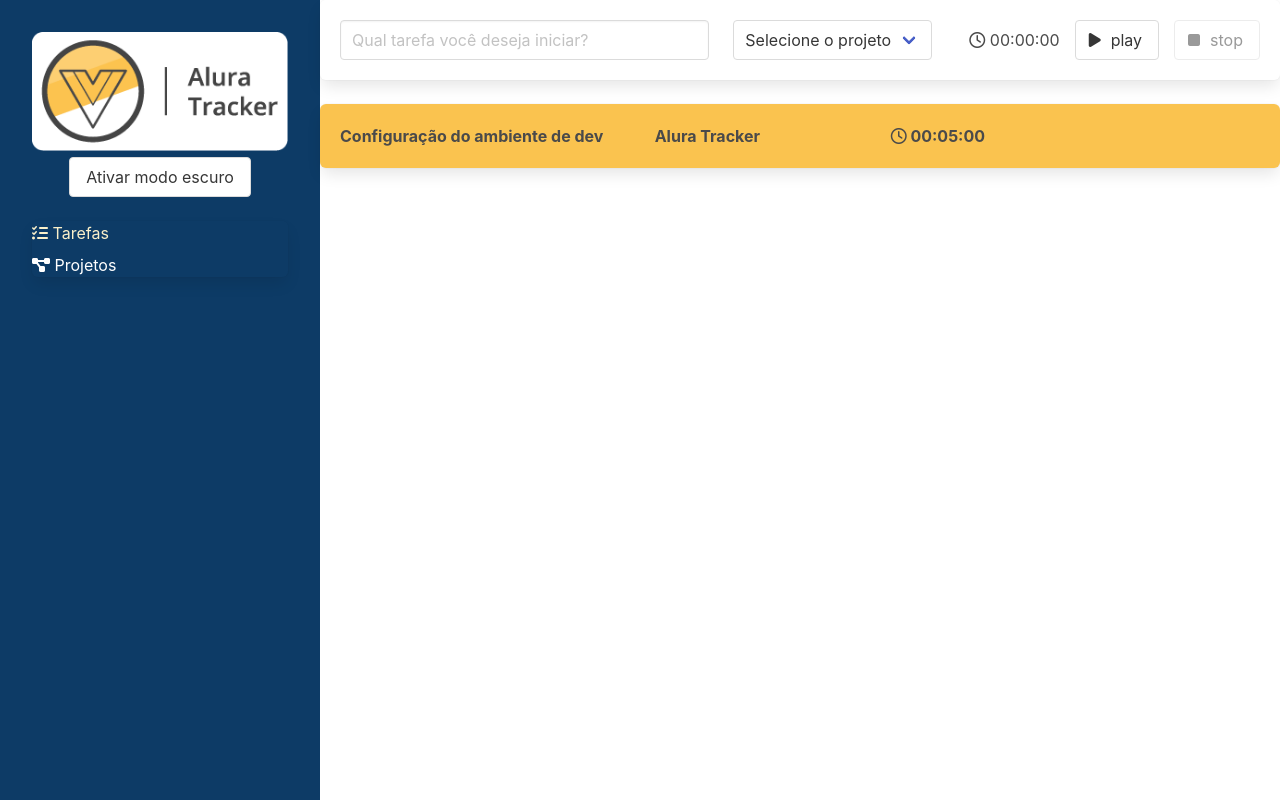
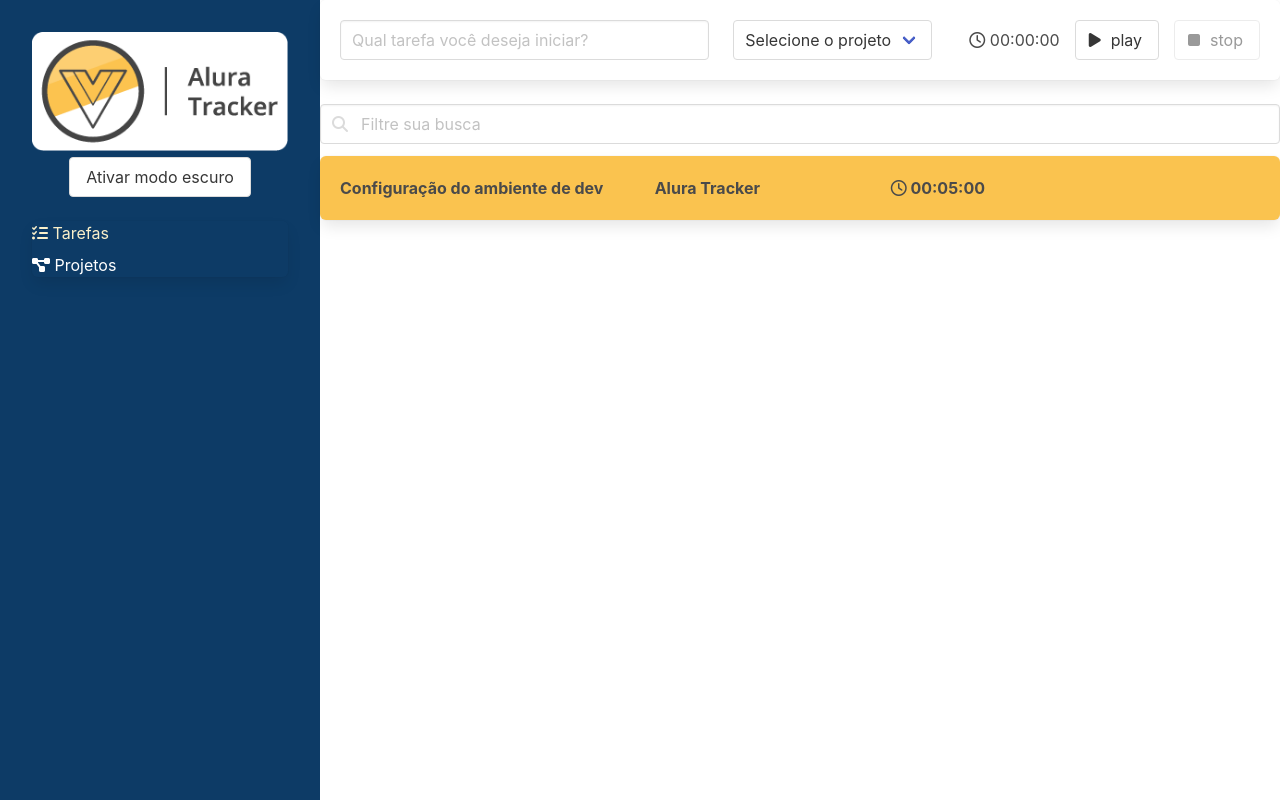
Before and after one commit to pinheiroduda/alura-tracker, a Vue app: page /#/ in a window 1280 px wide. Built offline with nearby package versions, Linux system fonts and the light colour scheme; data requests are answered from the project's data file.

Commit message:
feat: adds task filter

```diff
--- a/src/views/Tarefas.vue
+++ b/src/views/Tarefas.vue
@@ -1,15 +1,28 @@
 <template>
   <FormularioComponent @aoSalvarTarefa="salvarTarefa" />
   <div class="lista">
+    <BoxComponent v-if="listaEstaVazia">
+      Ainda não foi registrada nenhuma tarefa hoje:/
+    </BoxComponent>
+    <div class="field">
+      <p class="control has-icons-left">
+        <input
+          class="input"
+          type="texto"
+          placeholder="Filtre sua busca"
+          v-model="filtro"
+        />
+        <span class="icon is-small is-left">
+          <i class="fas fa-search"></i>
+        </span>
+      </p>
+    </div>
     <TarefaComponent
       v-for="(tarefa, index) in tarefas"
       :key="index"
       :tarefa="tarefa"
       @aoClicarNaTarefa="selecionarTarefa"
     />
-    <BoxComponent v-if="listaEstaVazia">
-      Ainda não foi registrada nenhuma tarefa hoje:/
-    </BoxComponent>
     <div
       class="modal"
       :class="{ 'is-active': tarefaSelecionada }"
@@ -48,7 +61,7 @@
 </template>
 
 <script lang="ts">
-import { computed, defineComponent } from 'vue'
+import { computed, defineComponent, ref } from 'vue'
 import FormularioComponent from '../components/Formulario.vue'
 import TarefaComponent from '../components/Tarefa.vue'
 import BoxComponent from '../components/Box.vue'
@@ -103,9 +116,19 @@ export default defineComponent({
     const store = useStore()
     store.dispatch(OBTER_TAREFAS)
     store.dispatch(OBTER_PROJETOS)
+
+    const filtro = ref('')
+
+    const tarefas = computed(() =>
+      store.state.tarefa.tarefas.filter(
+        task => !filtro.value || task.descricao.includes(filtro.value)
+      )
+    )
+
     return {
       store,
-      tarefas: computed(() => store.state.tarefa.tarefas)
+      filtro,
+      tarefas
     }
   }
 })
```
